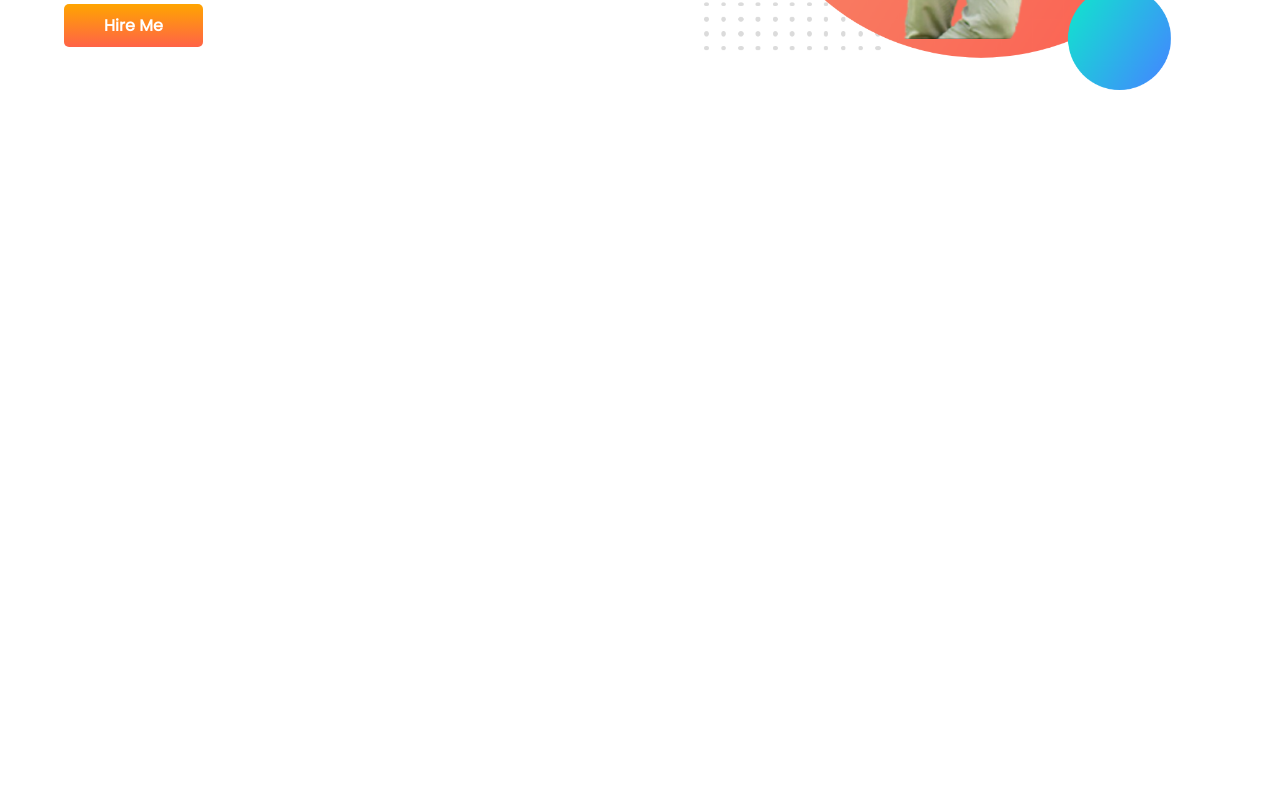
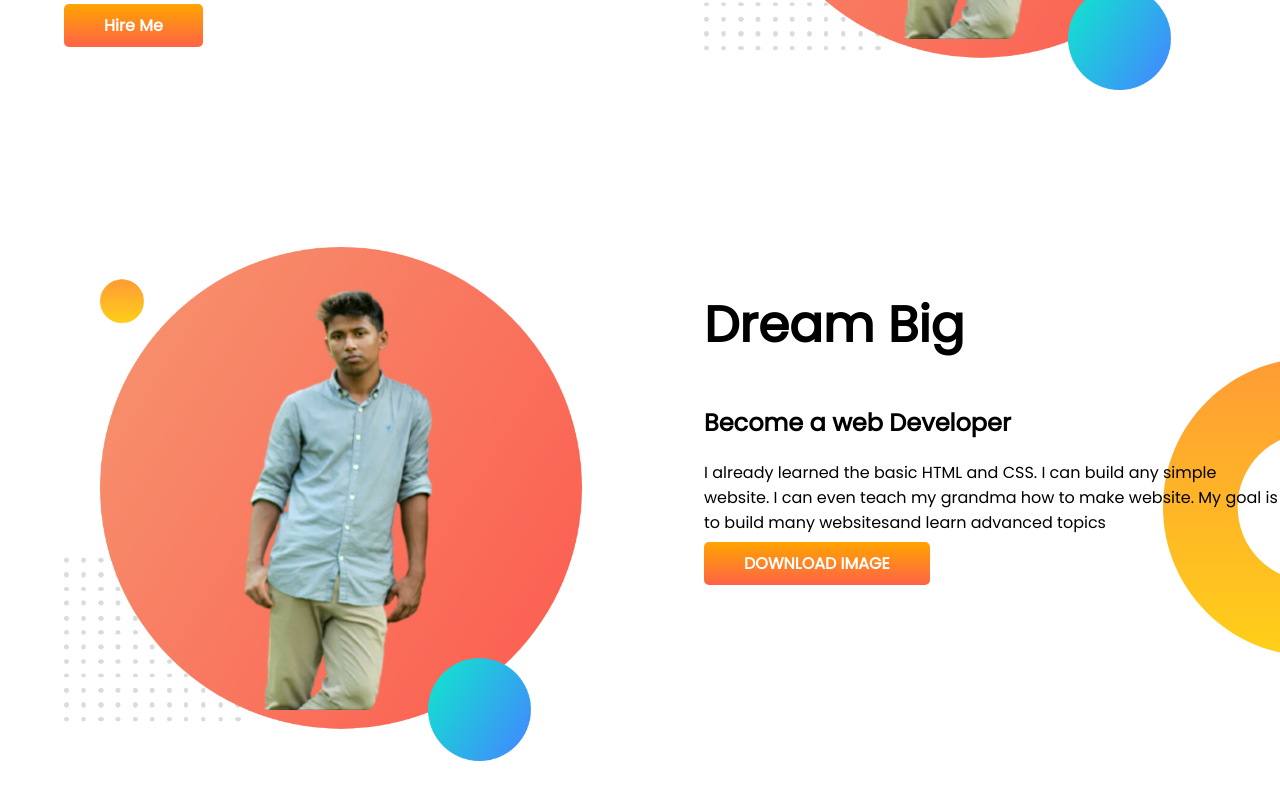
Before and after one commit to Farok-Hossain/eveloper-portfolio, a plain HTML site: page index.html in a window 1280 px wide. Shown: the part 425-1224 px from the top of the page. Before the commit the page ends 800 px from the top, so only its background shows below. Drawn offline with Linux system fonts and the light colour scheme.

Commit message:
another section add

```diff
--- a/index.html
+++ b/index.html
@@ -29,6 +29,18 @@
             <img src="images/farok.png" alt="">
         </div>
     </section>
+    <section class="dream-big">
+        <div class="half-width">
+            <img src="images/farok.png" alt="">
+        </div>
+        <div class="half-width">
+            <h1>Dream Big</h1>
+            <h2>Become a web Developer</h2>
+            <p>I already learned the basic HTML and CSS. I can build any simple website. I can even teach my grandma how
+                to make website. My goal is to build many websitesand learn advanced topics</p>
+            <a class="hireMe-button" target="_blank" href="https://github.com/">DOWNLOAD IMAGE</a>
+        </div>
+    </section>
 </body>
 
 </html>
--- a/style.css
+++ b/style.css
@@ -10,6 +10,7 @@ h1{
 }
 section{
     display: flex;
+    margin-bottom: 150px;
 }
 .half-width{
     width: 50%;
@@ -30,3 +31,8 @@ section{
     background-image: url(images/top-banner.png);
     background-repeat: no-repeat;
 }
+.dream-big{
+    background-image: url(images/dream-bg.png);
+    background-repeat: no-repeat;
+    background-position: right;
+}
```
Also changed, not shown: images/dream-bg.png (added).
